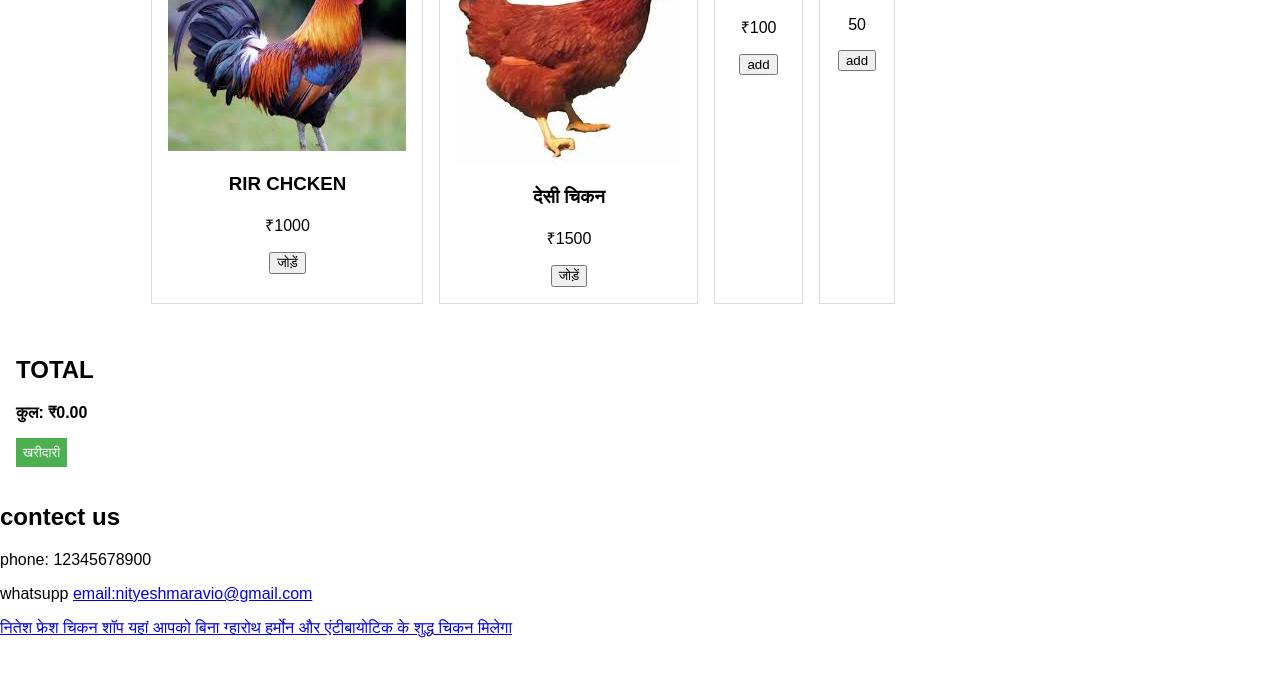
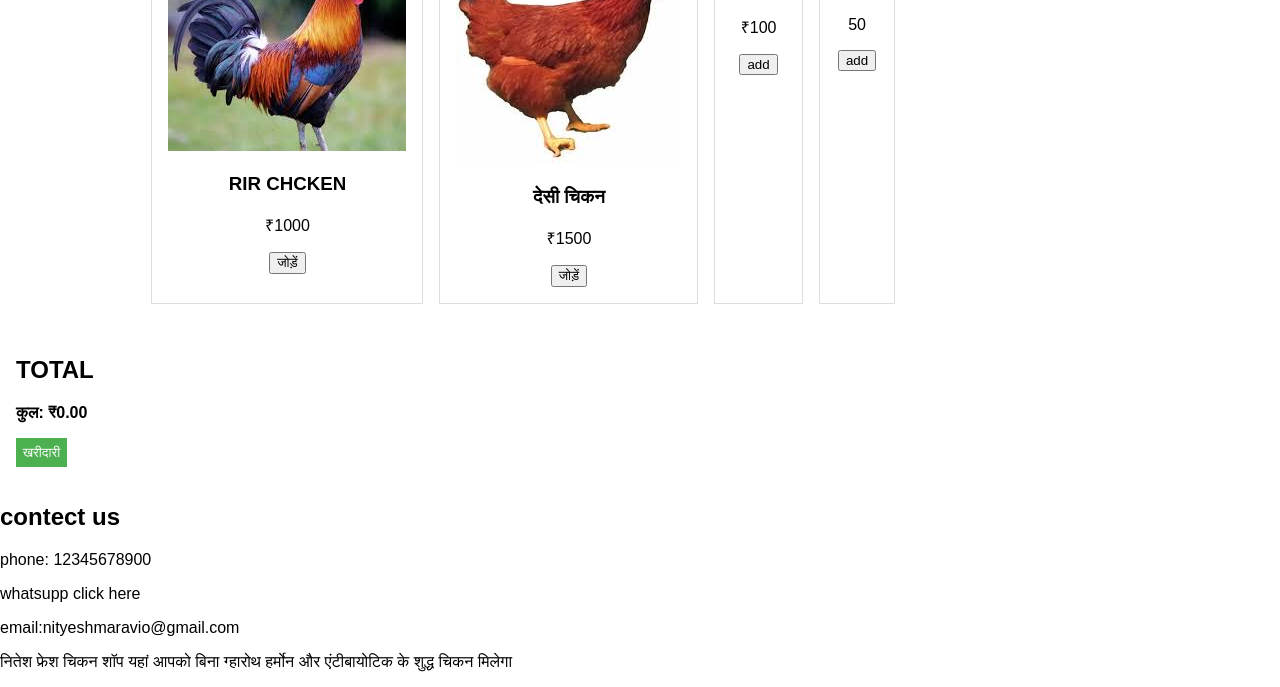
Before and after one commit to Atul01010/chicken1, a plain HTML site: page index.html in a window 1280 px wide. Shown: the part 356-1043 px from the top of the page. Before the commit the page ends 1009 px from the top, so only its background shows below. Drawn offline with Linux system fonts and the light colour scheme.

Commit message:
Update index.html

```diff
--- a/index.html
+++ b/index.html
@@ -58,9 +58,9 @@
   <section id="contect">
     <h2>contect us</h2>
     <p> phone: 12345678900</p>
-    <p> whatsupp <a href="http://wa.me/12345678900> click here</a></p>
+    <p> whatsupp <ahref="http://wa.me/12345678900> click here</a></p>
     <p> email:nityeshmaravio@gmail.com</p>
-                   </section>
+    </section>
 
   <footer>
     <p> नितेश फ्रेश चिकन शॉप यहां आपको बिना ग्हारोथ हर्मोन और एंटीबायोटिक के शुद्ध चिकन मिलेगा</p>
```
